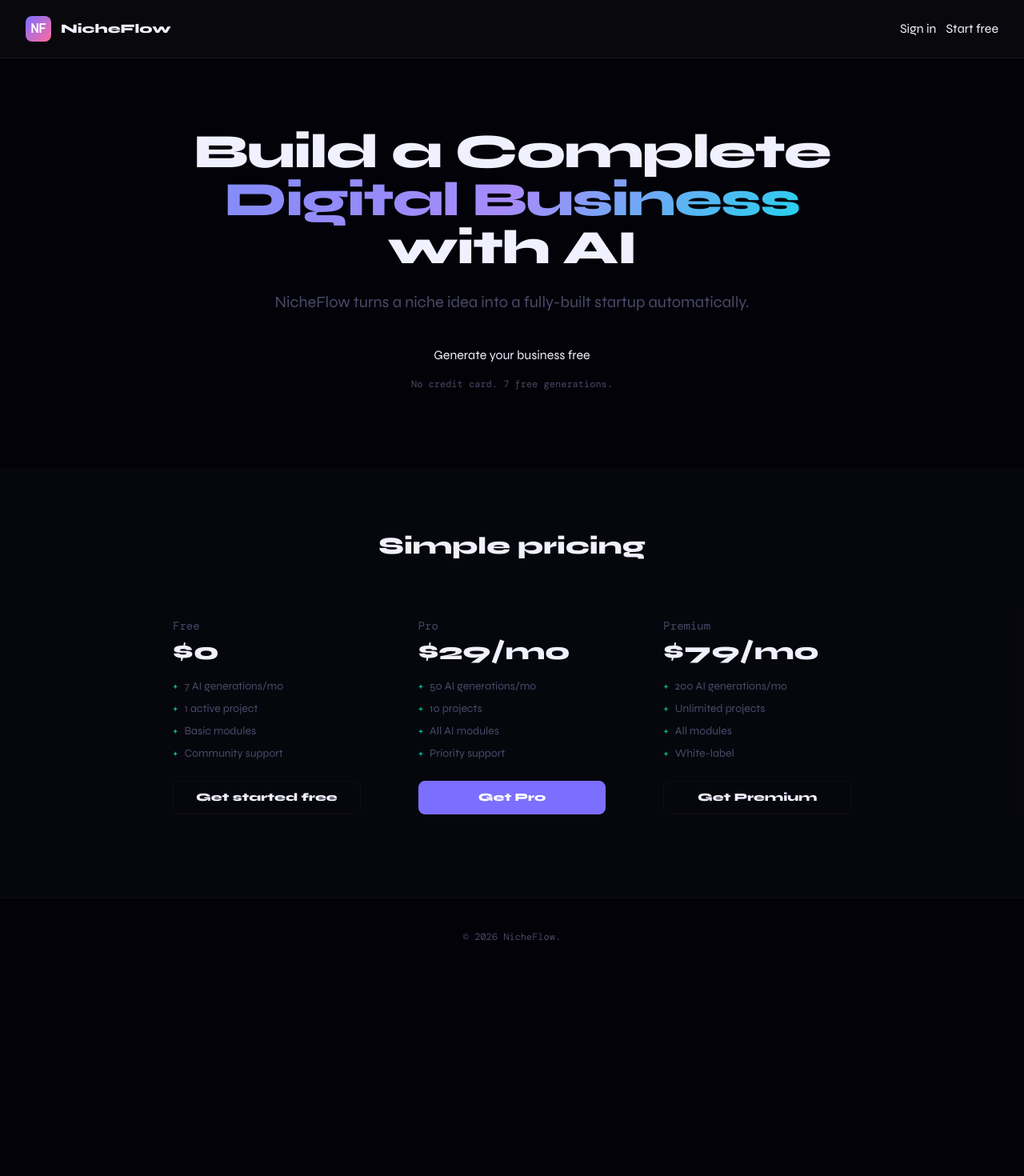
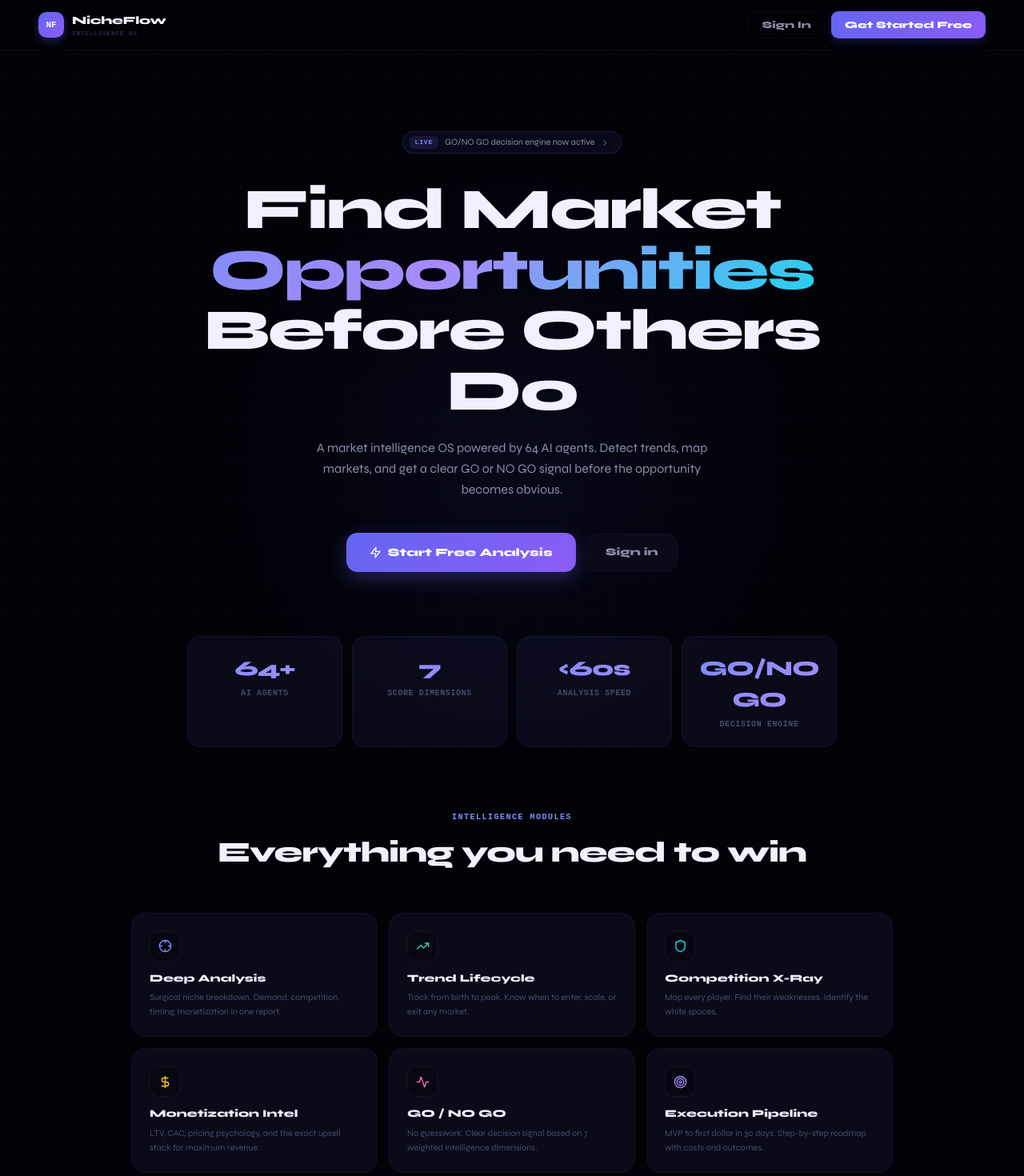
Before and after one commit to NicheFlow1/nicheflow-saas, a Next.js app: page / in a window 1280 px wide. Shown: the top 1470 px of the page at 80% size. Before the commit the page ends 1219 px from the top, so only its background shows below. Built offline with nearby package versions, Linux system fonts and the light colour scheme.

Commit message:
design: stunning landing page v3

```diff
--- a/src/app/page.tsx
+++ b/src/app/page.tsx
@@ -1,47 +1,83 @@
-import Link from 'next/link'
-import { PLAN_LIMITS } from '@/types/database'
-export default function HomePage() {
-  return (
-    <div className="min-h-screen bg-nf-bg text-foreground">
-      <nav className="fixed top-0 left-0 right-0 z-50 flex items-center justify-between px-8 py-5 border-b border-nf-border/50 bg-nf-bg/80 backdrop-blur-xl">
-        <div className="flex items-center gap-3">
-          <div className="w-8 h-8 rounded-lg bg-gradient-to-br from-nf-purple to-nf-pink flex items-center justify-center text-white font-bold font-mono">NF</div>
-          <span className="font-bold">NicheFlow</span>
+'use client'
+import Link from'next/link'
+import{ArrowRight,Zap,TrendingUp,Shield,Target,ChevronRight,Crosshair,DollarSign,Activity}from'lucide-react'
+
+const STATS=[{val:'64+',label:'AI Agents'},{val:'7',label:'Score Dimensions'},{val:'<60s',label:'Analysis Speed'},{val:'GO/NO GO',label:'Decision Engine'}]
+const FEATURES=[
+  {icon:Crosshair,title:'Deep Analysis',desc:'Surgical niche breakdown. Demand, competition, timing, monetization in one report.',color:'#818cf8'},
+  {icon:TrendingUp,title:'Trend Lifecycle',desc:'Track from birth to peak. Know when to enter, scale, or exit any market.',color:'#34d399'},
+  {icon:Shield,title:'Competition X-Ray',desc:'Map every player. Find their weaknesses. Identify the white spaces.',color:'#22d3ee'},
+  {icon:DollarSign,title:'Monetization Intel',desc:'LTV, CAC, pricing psychology, and the exact upsell stack for maximum revenue.',color:'#fbbf24'},
+  {icon:Activity,title:'GO / NO GO',desc:'No guesswork. Clear decision signal based on 7 weighted intelligence dimensions.',color:'#f472b6'},
+  {icon:Target,title:'Execution Pipeline',desc:'MVP to first dollar in 30 days. Step-by-step roadmap with costs and outcomes.',color:'#a78bfa'},
+]
+
+export default function HomePage(){
+  return(
+    <div style={{minHeight:'100vh',background:'var(--bg-base)',color:'var(--text-primary)',overflowX:'hidden'}}>
+      <div style={{position:'fixed',inset:0,backgroundImage:'linear-gradient(rgba(99,102,241,0.03) 1px,transparent 1px),linear-gradient(90deg,rgba(99,102,241,0.03) 1px,transparent 1px)',backgroundSize:'48px 48px',pointerEvents:'none'}}/>
+      <div style={{position:'fixed',top:'15%',left:'50%',transform:'translateX(-50%)',width:900,height:900,borderRadius:'50%',background:'radial-gradient(ellipse,rgba(99,102,241,0.07) 0%,transparent 65%)',pointerEvents:'none'}}/>
+      <nav style={{position:'sticky',top:0,zIndex:50,display:'flex',alignItems:'center',justifyContent:'space-between',padding:'14px 48px',background:'rgba(2,2,8,0.85)',backdropFilter:'blur(24px)',borderBottom:'1px solid var(--border)'}}>
+        <div style={{display:'flex',alignItems:'center',gap:10}}>
+          <div style={{width:32,height:32,borderRadius:10,background:'linear-gradient(135deg,#6366f1,#8b5cf6)',display:'flex',alignItems:'center',justifyContent:'center',fontSize:11,fontWeight:900,color:'white',fontFamily:'monospace',boxShadow:'0 4px 12px rgba(99,102,241,0.35)'}}>NF</div>
+          <div><div style={{fontSize:14,fontWeight:800,letterSpacing:-0.3}}>NicheFlow</div><div style={{fontSize:8,fontWeight:600,color:'var(--text-dim)',fontFamily:'monospace',letterSpacing:'0.08em',textTransform:'uppercase'}}>Intelligence OS</div></div>
         </div>
-        <div className="flex items-center gap-3">
-          <Link href="/auth/login" className="nf-btn-ghost">Sign in</Link>
-          <Link href="/auth/signup" className="nf-btn-primary">Start free</Link>
+        <div style={{display:'flex',alignItems:'center',gap:8}}>
+          <Link href='/auth/login' style={{padding:'7px 16px',borderRadius:9,fontSize:12,fontWeight:600,color:'var(--text-secondary)',textDecoration:'none',border:'1px solid var(--border)',background:'transparent'}}>Sign In</Link>
+          <Link href='/auth/signup' style={{padding:'7px 16px',borderRadius:9,fontSize:12,fontWeight:700,color:'white',textDecoration:'none',background:'linear-gradient(135deg,#6366f1,#8b5cf6)',border:'1px solid rgba(99,102,241,0.3)',boxShadow:'0 4px 12px rgba(99,102,241,0.25)'}}>Get Started Free</Link>
         </div>
       </nav>
-      <section className="pt-40 pb-24 px-8 text-center">
-        <div className="max-w-4xl mx-auto">
-          <h1 className="text-6xl font-extrabold tracking-tight mb-6">Build a Complete <span className="gradient-text">Digital Business</span> with AI</h1>
-          <p className="text-xl text-muted-foreground max-w-2xl mx-auto mb-10">NicheFlow turns a niche idea into a fully-built startup automatically.</p>
-          <Link href="/auth/signup" className="nf-btn-primary px-8 py-3.5 text-base rounded-xl">Generate your business free</Link>
-          <p className="text-xs text-muted-foreground mt-4 font-mono">No credit card. 7 free generations.</p>
+      <section style={{textAlign:'center',padding:'100px 24px 80px',maxWidth:860,margin:'0 auto',position:'relative'}}>
+        <div style={{display:'inline-flex',alignItems:'center',gap:8,padding:'5px 14px 5px 8px',background:'rgba(99,102,241,0.08)',border:'1px solid rgba(99,102,241,0.2)',borderRadius:100,marginBottom:32}}>
+          <span style={{fontSize:8,fontWeight:800,fontFamily:'monospace',letterSpacing:'0.1em',color:'#818cf8',background:'rgba(99,102,241,0.15)',padding:'2px 7px',borderRadius:6,textTransform:'uppercase'}}>Live</span>
+          <span style={{fontSize:11,color:'var(--text-secondary)',fontWeight:500}}>GO/NO GO decision engine now active</span>
+          <ChevronRight size={11} style={{color:'#818cf8'}}/>
+        </div>
+        <h1 style={{fontSize:'clamp(36px,6vw,72px)',fontWeight:900,lineHeight:1.05,letterSpacing:-2,marginBottom:20}}>
+          <span>Find Market </span>
+          <span style={{background:'linear-gradient(135deg,#818cf8 0%,#a78bfa 40%,#22d3ee 100%)',WebkitBackgroundClip:'text',WebkitTextFillColor:'transparent',backgroundClip:'text'}}>Opportunities</span>
+          <span> Before Others Do</span>
+        </h1>
+        <p style={{fontSize:16,color:'var(--text-secondary)',maxWidth:520,margin:'0 auto 40px',lineHeight:1.65,fontWeight:400}}>A market intelligence OS powered by 64 AI agents. Detect trends, map markets, and get a clear GO or NO GO signal before the opportunity becomes obvious.</p>
+        <div style={{display:'flex',alignItems:'center',justifyContent:'center',gap:12,flexWrap:'wrap'}}>
+          <Link href='/auth/signup' style={{display:'inline-flex',alignItems:'center',gap:8,padding:'13px 28px',borderRadius:14,fontSize:14,fontWeight:700,color:'white',textDecoration:'none',background:'linear-gradient(135deg,#6366f1,#8b5cf6)',border:'1px solid rgba(99,102,241,0.3)',boxShadow:'0 8px 24px rgba(99,102,241,0.3)'}}><Zap size={15}/>Start Free Analysis</Link>
+          <Link href='/auth/login' style={{display:'inline-flex',alignItems:'center',gap:8,padding:'13px 24px',borderRadius:14,fontSize:13,fontWeight:600,color:'var(--text-secondary)',textDecoration:'none',background:'var(--bg-card)',border:'1px solid var(--border)'}}>Sign in</Link>
         </div>
       </section>
-      <section className="py-20 px-8 bg-nf-surface/30">
-        <div className="max-w-4xl mx-auto">
-          <h2 className="text-3xl font-bold text-center mb-12">Simple pricing</h2>
-          <div className="grid grid-cols-1 md:grid-cols-3 gap-6">
-            {Object.entries(PLAN_LIMITS).map(([key, plan]) => (
-              <div key={key} className={"nf-card p-6" + (key==='pro' ? ' glow-purple' : '')}>
-                <div className="text-sm font-mono text-muted-foreground mb-1">{plan.label}</div>
-                <div className="text-3xl font-bold mb-4">{plan.price}</div>
-                <ul className="space-y-2 mb-6">{plan.features.map((f,i) => (
-                  <li key={i} className="text-sm text-muted-foreground flex items-center gap-2"><span className="text-nf-teal">+</span>{f}</li>
-                ))}</ul>
-                <Link href={key==='free'?'/auth/signup':'/auth/signup?plan='+key} className={"block text-center py-2.5 rounded-lg text-sm font-semibold border " + (key==='pro'?'bg-nf-purple text-white border-nf-purple':'border-nf-border')}>
-                  {key==='free'?'Get started free':'Get '+plan.label}
-                </Link>
-              </div>
-            ))}
-          </div>
+      <section style={{maxWidth:860,margin:'0 auto 80px',padding:'0 24px'}}>
+        <div style={{display:'grid',gridTemplateColumns:'repeat(4,1fr)',gap:12}}>
+          {STATS.map(({val,label})=>(
+            <div key={label} style={{background:'var(--bg-card)',border:'1px solid var(--border)',borderRadius:16,padding:'20px 16px',textAlign:'center'}}>
+              <div style={{fontSize:26,fontWeight:900,letterSpacing:-1,background:'linear-gradient(135deg,#818cf8,#a78bfa)',WebkitBackgroundClip:'text',WebkitTextFillColor:'transparent',backgroundClip:'text',marginBottom:4}}>{val}</div>
+              <div style={{fontSize:10,fontWeight:600,color:'var(--text-muted)',fontFamily:'monospace',textTransform:'uppercase',letterSpacing:'0.06em'}}>{label}</div>
+            </div>
+          ))}
         </div>
       </section>
-      <footer className="border-t border-nf-border py-10 px-8">
-        <p className="text-center text-xs text-muted-foreground font-mono">&copy; 2026 NicheFlow.</p>
+      <section style={{maxWidth:1000,margin:'0 auto 100px',padding:'0 24px'}}>
+        <div style={{textAlign:'center',marginBottom:48}}>
+          <div style={{fontSize:10,fontWeight:700,fontFamily:'monospace',letterSpacing:'0.15em',textTransform:'uppercase',color:'#818cf8',marginBottom:10}}>Intelligence Modules</div>
+          <h2 style={{fontSize:36,fontWeight:900,letterSpacing:-1}}>Everything you need to win</h2>
+        </div>
+        <div style={{display:'grid',gridTemplateColumns:'repeat(3,1fr)',gap:14}}>
+          {FEATURES.map(({icon:Icon,title,desc,color})=>(
+            <div key={title} style={{background:'var(--bg-card)',border:'1px solid var(--border)',borderRadius:18,padding:'22px',transition:'all 0.2s'}} onMouseEnter={e=>{e.currentTarget.style.borderColor='rgba(99,102,241,0.2)';e.currentTarget.style.transform='translateY(-2px)';e.currentTarget.style.boxShadow='0 8px 24px rgba(99,102,241,0.08)'}} onMouseLeave={e=>{e.currentTarget.style.borderColor='var(--border)';e.currentTarget.style.transform='none';e.currentTarget.style.boxShadow='none'}}>
+              <div style={{width:38,height:38,borderRadius:11,background:'rgba(0,0,0,0.25)',border:'1px solid rgba(255,255,255,0.05)',display:'flex',alignItems:'center',justifyContent:'center',marginBottom:12}}><Icon size={17} style={{color}}/></div>
+              <div style={{fontSize:13,fontWeight:700,marginBottom:5}}>{title}</div>
+              <div style={{fontSize:11,color:'var(--text-muted)',lineHeight:1.6}}>{desc}</div>
+            </div>
+          ))}
+        </div>
+      </section>
+      <section style={{textAlign:'center',padding:'60px 24px 100px',maxWidth:560,margin:'0 auto'}}>
+        <div style={{background:'linear-gradient(135deg,rgba(99,102,241,0.08),rgba(139,92,246,0.08))',border:'1px solid rgba(99,102,241,0.18)',borderRadius:24,padding:'48px 36px'}}>
+          <h2 style={{fontSize:30,fontWeight:900,letterSpacing:-0.8,marginBottom:10}}>Start finding opportunities</h2>
+          <p style={{fontSize:13,color:'var(--text-secondary)',marginBottom:24,lineHeight:1.6}}>7 free intelligence analyses. No credit card. See what the market is missing.</p>
+          <Link href='/auth/signup' style={{display:'inline-flex',alignItems:'center',gap:8,padding:'12px 26px',borderRadius:13,fontSize:13,fontWeight:700,color:'white',textDecoration:'none',background:'linear-gradient(135deg,#6366f1,#8b5cf6)',boxShadow:'0 6px 20px rgba(99,102,241,0.3)'}}><Zap size={14}/>Get started free</Link>
+        </div>
+      </section>
+      <footer style={{textAlign:'center',padding:'20px 24px',borderTop:'1px solid var(--border)',color:'var(--text-dim)',fontSize:11,fontFamily:'monospace'}}>
+        NicheFlow Intelligence OS
       </footer>
     </div>
   )
```
